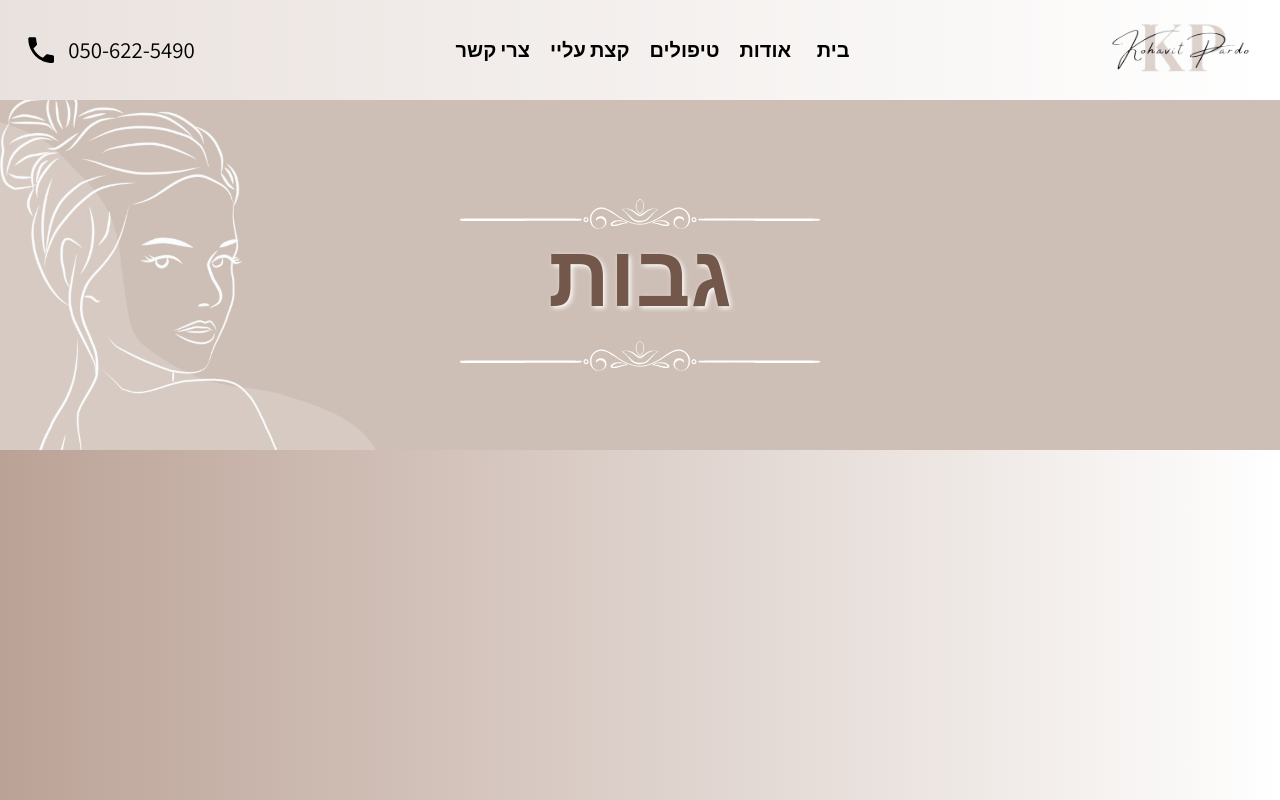
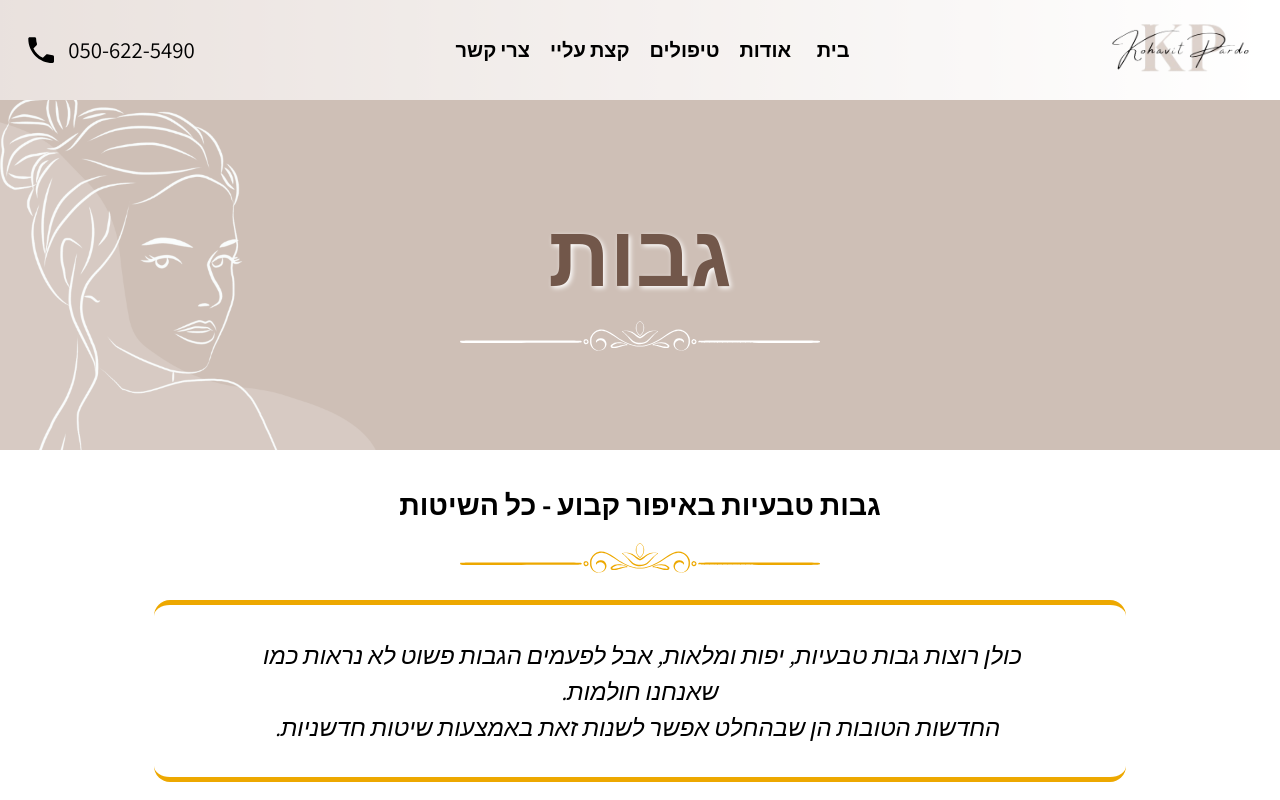
Before and after one commit to LiatPardoGrinbaum/Kohavit-front, a React (Create React App) app: page /eyebrows in a window 1280 px wide. Shown: the top 800 px of the page. Built offline with nearby package versions, Linux system fonts and the light colour scheme.

Commit message:
started edited eyebrows page. initialized text file

```diff
--- a/src/components/PageHeading/PageHeading.tsx
+++ b/src/components/PageHeading/PageHeading.tsx
@@ -23,7 +23,6 @@ const PageHeading = (props: headingProps) => {
         height: "100%",
       }}>
       {" "}
-      <DividerWhite />
       <Typography color="primary.dark" variant="h2" fontWeight="600" sx={{ textShadow: "2px 2px 5px #fff" }}>
         {props.title}
       </Typography>
--- /dev/null
+++ b/src/constants/eyebrowsPage.ts
@@ -0,0 +1 @@
+export const eyebrows = {};
--- a/src/pages/Eyebrows.tsx
+++ b/src/pages/Eyebrows.tsx
@@ -1,7 +1,9 @@
-import { Box, styled } from "@mui/material";
+import { Box, Typography, styled } from "@mui/material";
 import PageHeading from "../components/PageHeading/PageHeading";
 import bgtreatments from "../assets/bgtreatments.png";
 import PageContainer from "../components/PageContainer/PageContainer";
+import Divider from "../components/Divider/Divider";
+import { SectionContainer } from "../styles/SectionContainer";
 
 const MainBox = styled(Box)(({ theme }) => ({
   display: "flex",
@@ -28,9 +30,33 @@ const Eyebrows = () => {
   return (
     <PageContainer>
       <MainBox>
-        {" "}
         <PageHeading image={bgtreatments} title="גבות" />
       </MainBox>
+      <SectionContainer>
+        <Box sx={{ display: "flex", alignItems: "center", flexDirection: "column" }}>
+          <Typography variant="h6" sx={{ fontWeight: "bold" }}>
+            גבות טבעיות באיפור קבוע - כל השיטות
+          </Typography>
+          <Divider />
+        </Box>
+        <Box
+          sx={{
+            width: { sm: "100%", lg: "80%" },
+
+            fontStyle: "italic",
+            alignSelf: "center",
+            padding: { xs: "1rem", lg: "2rem 6rem" },
+            margin: "0.5rem",
+            borderRadius: "1rem",
+            borderBottom: `5px solid #EDA800`,
+            borderTop: `5px solid #EDA800`,
+          }}>
+          <Typography sx={{ whiteSpace: "break-spaces", fontSize: "1.5rem", textAlign: "center" }}>
+            כולן רוצות גבות טבעיות, יפות ומלאות, אבל לפעמים הגבות פשוט לא נראות כמו שאנחנו חולמות.<br></br> החדשות
+            הטובות הן שבהחלט אפשר לשנות זאת באמצעות שיטות חדשניות.
+          </Typography>
+        </Box>
+      </SectionContainer>
     </PageContainer>
   );
 };
--- /dev/null
+++ b/src/styles/SectionContainer.tsx
@@ -0,0 +1,20 @@
+import { styled, Box } from "@mui/material";
+
+export const SectionContainer = styled(Box)(({ theme }) => ({
+  display: "flex",
+  alignItems: "center",
+  justifyContent: "center",
+  flexDirection: "column",
+  gap: theme.spacing(3),
+  direction: "rtl",
+  // textAlign: "center",
+  width: "100%",
+  padding: "2rem",
+  background: "white",
+
+  [theme.breakpoints.down("lg")]: {
+    flexDirection: "column",
+    alignItems: "center",
+    textAlign: "right",
+  },
+}));
```
Also changed, not shown: src/assets/svg/divider.svg.
